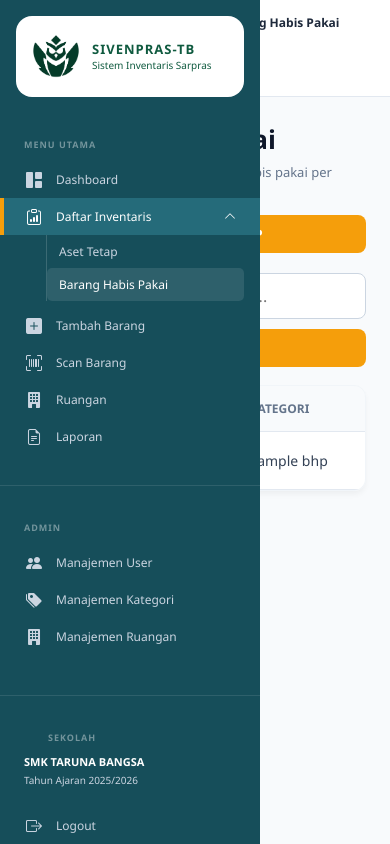
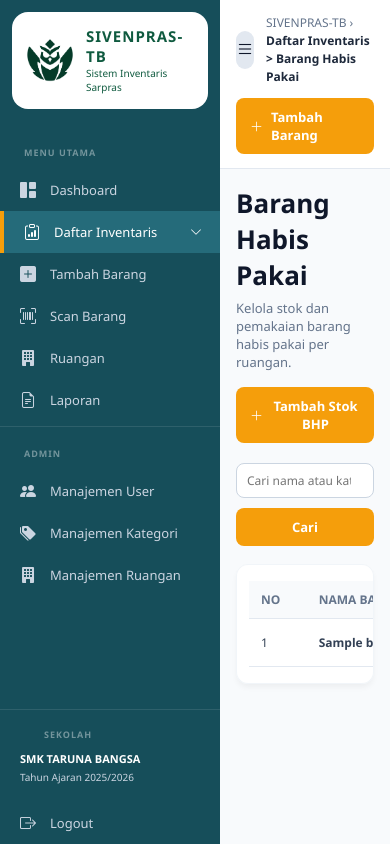
Before and after one commit to IjlalRifan99/sivenpras, a PHP site: page /daftar-bhp.php in a window 390 px wide. Run offline with PHP 8.4, Linux system fonts and the light colour scheme; the visitor is signed in with stand-in values (Sample User, id 1); tables that the repository leaves empty or names only in its code hold one stand-in row (values such as "Sample post"); some libraries are stand-ins or nearby versions.

Commit message:
responsif dan sidebar

```diff
--- /dev/null
+++ b/assets/css/media.css
@@ -0,0 +1,240 @@
+:root {
+    --sidebar-width: 260px;
+}
+
+@media (max-width: 1200px) {
+    .main-content {
+        margin-left: 240px;
+        width: calc(100% - 240px);
+    }
+
+    .stats-grid,
+    .card-stats-grid {
+        grid-template-columns: repeat(3, minmax(0, 1fr));
+    }
+
+    .dashboard-container {
+        padding: 22px !important;
+    }
+
+    .stat-card,
+    .widget-card,
+    .table-container {
+        padding: 16px !important;
+    }
+
+    .stat-card h2 {
+        font-size: 24px !important;
+    }
+
+    table th,
+    table td {
+        padding: 10px 12px !important;
+        font-size: 12px !important;
+    }
+
+    .filter-container {
+        padding: 12px !important;
+        gap: 8px !important;
+    }
+
+    .search-box-input,
+    .filter-select,
+    select,
+    input[type="text"],
+    input[type="search"] {
+        font-size: 12px !important;
+        padding: 8px 10px !important;
+    }
+}
+
+@media (max-width: 980px) {
+    body {
+        display: flex !important;
+        overflow-x: hidden;
+    }
+
+    .sidebar {
+        position: fixed !important;
+        width: 220px !important;
+        height: 100vh !important;
+        min-height: 100vh !important;
+        overflow-y: auto !important;
+    }
+
+    .main-content {
+        margin-left: 220px !important;
+        width: calc(100% - 220px) !important;
+        min-width: 0 !important;
+    }
+
+    .topbar {
+        padding: 16px 20px !important;
+        flex-wrap: wrap !important;
+        gap: 12px !important;
+    }
+
+    .topbar-actions {
+        width: auto !important;
+        justify-content: flex-end !important;
+    }
+
+    .dashboard-container {
+        padding: 20px !important;
+    }
+
+    .stats-grid,
+    .card-stats-grid {
+        grid-template-columns: repeat(2, minmax(0, 1fr)) !important;
+    }
+
+    .table-container,
+    .room-bhp-table-wrap,
+    .table-responsive,
+    table {
+        overflow-x: auto !important;
+        -webkit-overflow-scrolling: touch !important;
+    }
+
+    .filter-container {
+        flex-direction: column !important;
+        align-items: stretch !important;
+    }
+
+    .filter-item {
+        width: 100% !important;
+    }
+}
+
+@media (max-width: 640px) {
+    #sidebarToggleBtn {
+        display: flex !important;
+    }
+
+    body {
+        display: block !important;
+    }
+
+    .main-content {
+        margin-left: 220px !important;
+        width: calc(100% - 220px) !important;
+        transition: margin-left 0.25s ease, width 0.25s ease !important;
+    }
+
+    .sidebar {
+        position: fixed !important;
+        width: 220px !important;
+        transition: width 0.25s ease, transform 0.25s ease !important;
+    }
+
+    body.mobile-sidebar-collapsed .sidebar {
+        width: 76px !important;
+    }
+
+    body.mobile-sidebar-collapsed .main-content {
+        margin-left: 76px !important;
+        width: calc(100% - 76px) !important;
+    }
+
+    body.mobile-sidebar-collapsed .sidebar .brand-text,
+    body.mobile-sidebar-collapsed .sidebar .menu-label,
+    body.mobile-sidebar-collapsed .sidebar .menu-text,
+    body.mobile-sidebar-collapsed .sidebar .sidebar-footer,
+    body.mobile-sidebar-collapsed .sidebar .logout-item .menu-text {
+        display: none !important;
+    }
+
+    body.mobile-sidebar-collapsed .sidebar .sidebar-brand {
+        justify-content: center !important;
+        padding: 12px 8px !important;
+    }
+
+    body.mobile-sidebar-collapsed .sidebar .menu-item {
+        justify-content: center !important;
+        padding-left: 0 !important;
+        padding-right: 0 !important;
+    }
+
+    body.mobile-sidebar-collapsed .sidebar .menu-item .menu-left {
+        gap: 0 !important;
+        justify-content: center !important;
+        width: 100% !important;
+    }
+
+    body.mobile-sidebar-collapsed .sidebar .inventory-menu-group .inventory-menu-chevron {
+        display: none !important;
+    }
+
+    body.mobile-sidebar-collapsed .sidebar .inventory-submenu {
+        display: none !important;
+    }
+
+    .sidebar-brand {
+        margin: 12px !important;
+        padding: 14px !important;
+    }
+
+    .brand-text h2 {
+        font-size: 15px !important;
+    }
+
+    .brand-text p {
+        font-size: 10px !important;
+    }
+
+    .menu-item {
+        padding: 12px 18px !important;
+        font-size: 13px !important;
+    }
+
+    .sidebar-footer {
+        padding: 18px 20px !important;
+    }
+
+    .dashboard-container {
+        padding: 16px !important;
+    }
+
+    .stats-grid,
+    .card-stats-grid {
+        grid-template-columns: 1fr !important;
+        gap: 16px !important;
+    }
+
+    .topbar {
+        padding: 14px 16px !important;
+    }
+
+    .breadcrumb {
+        font-size: 12px !important;
+        line-height: 1.5 !important;
+    }
+
+    .btn-primary {
+        padding: 10px 14px !important;
+        font-size: 13px !important;
+    }
+
+    .widget-card,
+    .table-container {
+        padding: 16px 12px !important;
+        border-radius: 12px !important;
+    }
+
+    .page-header h1 {
+        font-size: 24px !important;
+    }
+
+    .page-header p {
+        font-size: 13px !important;
+    }
+
+    .inventory-menu-group .inventory-submenu {
+        position: static !important;
+        left: auto !important;
+        top: auto !important;
+        margin-left: 18px !important;
+        margin-right: 12px !important;
+        box-shadow: none !important;
+    }
+}
--- a/assets/css/style.css
+++ b/assets/css/style.css
@@ -269,6 +269,12 @@ canvas {
 }
 
 /* RESPONSIVE GLOBAL */
+@media (max-width: 1200px) {
+    .stats-grid {
+        grid-template-columns: repeat(3, minmax(0, 1fr));
+    }
+}
+
 @media (max-width: 980px) {
     body {
         display: block;
@@ -309,12 +315,13 @@ canvas {
         grid-template-columns: 1fr;
     }
 
+    .table-container,
+    .room-bhp-table-wrap,
     .inventory-table,
-    .detail-modal-table {
-        display: block;
-        width: 100%;
+    .detail-modal-table,
+    .table-responsive {
         overflow-x: auto;
-        white-space: nowrap;
+        -webkit-overflow-scrolling: touch;
     }
 }
 
@@ -393,4 +400,12 @@ canvas {
     .card-stats-grid {
         grid-template-columns: repeat(2, minmax(0, 1fr));
     }
+
+    .table-container,
+    .room-bhp-table-wrap,
+    .inventory-table,
+    .detail-modal-table {
+        margin-left: -2px;
+        margin-right: -2px;
+    }
 }
--- a/includes/header.php
+++ b/includes/header.php
@@ -11,6 +11,7 @@ $user_role = strtolower($_SESSION['role'] ?? '');
     <title>SIVENPRAS - <?= htmlspecialchars($page_title); ?></title>
     <link rel="stylesheet" href="assets/css/style.css">
     <link rel="stylesheet" href="assets/css/main.css">
+    <link rel="stylesheet" href="assets/css/media.css">
     <link rel="stylesheet" href="https://cdn.jsdelivr.net/npm/bootstrap-icons@1.11.3/font/bootstrap-icons.min.css">
     <script src="https://cdnjs.cloudflare.com/ajax/libs/qrcodejs/1.0.0/qrcode.min.js"></script>
     <script src="https://cdn.jsdelivr.net/npm/jsqr@1.4.0/dist/jsQR.min.js"></script>
@@ -21,8 +22,13 @@ $user_role = strtolower($_SESSION['role'] ?? '');
 
 <main class="main-content">
     <header class="topbar">
-        <div class="breadcrumb">
-            SIVENPRAS-TB &rsaquo; <span><?= htmlspecialchars($breadcrumb); ?></span>
+        <div style="display:flex; align-items:center; gap:12px;">
+            <button id="sidebarToggleBtn" type="button" aria-label="Toggle sidebar" style="border:none; background:#e2e8f0; color:#0f172a; width:38px; height:38px; border-radius:10px; cursor:pointer; display:none; align-items:center; justify-content:center; font-size:18px;">
+                <i class="bi bi-list"></i>
+            </button>
+            <div class="breadcrumb">
+                SIVENPRAS-TB &rsaquo; <span><?= htmlspecialchars($breadcrumb); ?></span>
+            </div>
         </div>
 
         <?php if ($user_role !== 'kepala_sekolah'): ?>
--- a/includes/sidebar.php
+++ b/includes/sidebar.php
@@ -15,20 +15,122 @@ $user_role = strtolower($_SESSION['role'] ?? '');
         top: 0;
         left: 0;
         height: 100vh;
-        /* Tambahkan scroll otomatis agar isi tidak terpotong saat di-zoom tinggi */
-    .inventory-menu-group { margin: 0; }
-    .inventory-menu-group > summary { list-style: none; display: flex; justify-content: space-between; align-items: center; cursor: pointer; }
-    .inventory-menu-group > summary::-webkit-details-marker { display: none; }
-    .inventory-menu-chevron { font-size: 12px; transition: transform .2s ease; }
-    .inventory-menu-group[open] .inventory-menu-chevron { transform: rotate(180deg); }
-    .inventory-submenu { margin: 0 16px 6px 46px; border-left: 1px solid rgba(255,255,255,.16); }
-    .inventory-submenu-item { display: block; padding: 8px 12px; color: var(--text-sidebar); font-size: 12px; text-decoration: none; border-radius: 5px; }
-    .inventory-submenu-item:hover, .inventory-submenu-item.active { background: rgba(255,255,255,.1); color: #fff; }
-        overflow-y: auto;
+        overflow-y: visible;
         z-index: 1000;
+        transition: width 0.25s ease, left 0.25s ease;
     }
 
-    /* Duplikasi .sidebar-brand digabung jadi satu */
+    .sidebar.collapsed {
+        width: 82px;
+    }
+
+    .sidebar.collapsed .brand-text,
+    .sidebar.collapsed .menu-label,
+    .sidebar.collapsed .menu-text,
+    .sidebar.collapsed .sidebar-footer,
+    .sidebar.collapsed .logout-item .menu-text {
+        display: none;
+    }
+
+    .sidebar.collapsed .sidebar-brand {
+        justify-content: center;
+        padding: 12px 8px;
+    }
+
+    .sidebar.collapsed .menu-item {
+        justify-content: center;
+        padding-left: 0;
+        padding-right: 0;
+    }
+
+    .sidebar.collapsed .menu-item .menu-left {
+        gap: 0;
+    }
+
+    .sidebar.collapsed .menu-item.active {
+        border-left: none;
+        padding-left: 0;
+    }
+
+    .sidebar.collapsed .inventory-menu-group .inventory-menu-chevron {
+        display: none;
+    }
+
+    .sidebar.collapsed .inventory-submenu {
+        display: none !important;
+    }
+
+    .sidebar.collapsed .sidebar-footer {
+        display: none;
+    }
+
+    .sidebar.collapsed .menu-item,
+    .sidebar.collapsed .inventory-menu-group > .menu-item {
+        padding-top: 12px;
+        padding-bottom: 12px;
+    }
+
+    .sidebar-menu {
+        padding: 10px 0 0;
+        display: flex;
+        flex-direction: column;
+        position: relative;
+    }
+
+    /* Styling Dropdown Inventaris Menjadi Pop-up di Samping */
+    .inventory-menu-group {
+        position: relative;
+        margin: 0;
+    }
+
+    .inventory-menu-group > .menu-item {
+        cursor: pointer;
+    }
+
+    .inventory-menu-chevron {
+        font-size: 12px;
+        transition: transform .2s ease;
+    }
+
+    .inventory-menu-group.open .inventory-menu-chevron {
+        transform: rotate(180deg);
+    }
+
+    /* Kotak Pop-up Submenu di Samping Kanan (Menimpa Konten) */
+    .inventory-submenu {
+        display: none;
+        position: absolute;
+        left: 245px;
+        top: 0;
+        min-width: 180px;
+        background-color: var(--primary-dark);
+        box-shadow: 0 8px 24px rgba(0, 0, 0, 0.4);
+        border-radius: 8px;
+        padding: 6px;
+        z-index: 9999;
+        border: 1px solid rgba(255, 255, 255, 0.15);
+    }
+
+    .inventory-menu-group.open .inventory-submenu {
+        display: block;
+    }
+
+    .inventory-submenu-item {
+        display: block;
+        padding: 8px 12px;
+        color: var(--text-sidebar);
+        font-size: 12px;
+        text-decoration: none;
+        border-radius: 5px;
+        white-space: nowrap;
+    }
+    .inventory-submenu-item:hover,
+    .inventory-submenu-item.active {
+        background: rgba(255, 255, 255, 0.1);
+        color: #fff;
+    }
+
+    /* Sidebar Brand */
     .sidebar-brand {
         display: flex;
         align-items: center;
@@ -40,7 +142,6 @@ $user_role = strtolower($_SESSION['role'] ?? '');
         color: var(--brand-green);
         border-bottom: 1px solid rgba(255, 255, 255, 0.1);
         flex-shrink: 0;
-        /* Mencegah logo terkikis saat zoom */
     }
 
     .brand-icon {
@@ -68,7 +169,6 @@ $user_role = strtolower($_SESSION['role'] ?? '');
         color: var(--brand-green);
     }
 
-    /* Menggunakan clamp() agar teks h2 tidak meledak ukurannya saat zoom */
     .brand-text h2 {
         font-size: clamp(13px, 1vw, 16px);
         letter-spacing: 1px;
@@ -78,14 +178,6 @@ $user_role = strtolower($_SESSION['role'] ?? '');
     .brand-text p {
         font-size: clamp(10px, 0.75vw, 11px);
         color: var(--text-sidebar);
-    }
-
-    .sidebar-menu {
-        padding: 10px 0 0;
-        flex: 1 1 auto;
-        display: flex;
-        flex-direction: column;
-        min-height: 0;
     }
 
     .menu-label {
@@ -123,19 +215,11 @@ $user_role = strtolower($_SESSION['role'] ?? '');
         width: 20px;
         line-height: 1;
         color: inherit;
+        flex-shrink: 0;
     }
 
-    .mini-icon {
-        font-size: 12px;
-        opacity: 0.8;
-    }
-
-    .icon-inline {
-        display: inline-flex;
-        align-items: center;
-        justify-content: center;
-        font-size: 16px;
-        line-height: 1;
+    .menu-text {
+        white-space: nowrap;
     }
 
     .menu-item:hover {
@@ -149,19 +233,11 @@ $user_role = strtolower($_SESSION['role'] ?? '');
         padding-left: 20px;
     }
 
-    .badge {
-        background-color: rgba(255, 255, 255, 0.15);
-        padding: 2px 8px;
-        border-radius: 20px;
-        font-size: 10px;
-        font-weight: 700;
-    }
-
     .sidebar-footer {
         padding: 20px 24px;
         border-top: 1px solid rgba(255, 255, 255, 0.1);
+        margin-top: auto;
         flex-shrink: 0;
-        /* Menjaga footer tidak terdorong keluar screen */
     }
 
     .sidebar-footer h4 {
@@ -175,7 +251,7 @@ $user_role = strtolower($_SESSION['role'] ?? '');
     }
 </style>
 
-<aside class="sidebar">
+<aside class="sidebar" id="mainSidebar">
     <div class="sidebar-brand">
         <div class="brand-icon">
             <img src="assets/img/logotb.png" alt="SIVENPRAS-TB Logo" class="brand-logo">
@@ -186,78 +262,170 @@ $user_role = strtolower($_SESSION['role'] ?? '');
         </div>
     </div>
 
+    <!-- Menu Utama -->
     <nav class="sidebar-menu">
         <div class="menu-label">Menu Utama</div>
         <a href="index.php" class="menu-item <?= ($active_page ?? '') == 'dashboard' ? 'active' : ''; ?>">
             <div class="menu-left">
-                <i class="bi bi-grid-1x2-fill menu-icon"></i> Dashboard
+                <i class="bi bi-grid-1x2-fill menu-icon"></i>
+                <span class="menu-text">Dashboard</span>
             </div>
         </a>
 
-        <details class="inventory-menu-group" <?= in_array(($active_page ?? ''), ['inventaris', 'bhp'], true) ? 'open' : ''; ?>>
-            <summary class="menu-item <?= in_array(($active_page ?? ''), ['inventaris', 'bhp'], true) ? 'active' : ''; ?>">
-                <div class="menu-left"><i class="bi bi-clipboard-data menu-icon"></i> Daftar Inventaris</div>
+        <!-- Dropdown Pop-up ke Samping -->
+        <div class="inventory-menu-group" id="inventoryDropdown">
+            <a href="daftar-inventaris.php" class="menu-item <?= in_array(($active_page ?? ''), ['inventaris', 'bhp'], true) ? 'active' : ''; ?>" id="inventoryToggle">
+                <div class="menu-left">
+                    <i class="bi bi-clipboard-data menu-icon"></i>
+                    <span class="menu-text">Daftar Inventaris</span>
+                </div>
                 <i class="bi bi-chevron-down inventory-menu-chevron"></i>
-            </summary>
+            </a>
             <div class="inventory-submenu">
                 <a href="daftar-inventaris.php" class="inventory-submenu-item <?= ($active_page ?? '') == 'inventaris' ? 'active' : ''; ?>">Aset Tetap</a>
                 <a href="daftar-bhp.php" class="inventory-submenu-item <?= ($active_page ?? '') == 'bhp' ? 'active' : ''; ?>">Barang Habis Pakai</a>
             </div>
-        </details>
+        </div>
+
         <?php if($user_role !== 'kepala_sekolah'): ?>
         <a href="tambah-barang.php" class="menu-item <?= ($active_page ?? '') == 'tambah-barang' ? 'active' : ''; ?>">
             <div class="menu-left">
-                <i class="bi bi-plus-square-fill menu-icon"></i> Tambah Barang
+                <i class="bi bi-plus-square-fill menu-icon"></i>
+                <span class="menu-text">Tambah Barang</span>
             </div>
         </a>
         <?php endif; ?>
+
         <a href="scan-barcode.php" class="menu-item <?= ($active_page ?? '') == 'scan-barcode' ? 'active' : ''; ?>">
             <div class="menu-left">
-                <i class="bi bi-upc-scan menu-icon"></i> Scan Barang</div>
+                <i class="bi bi-upc-scan menu-icon"></i>
+                <span class="menu-text">Scan Barang</span>
+            </div>
         </a>
 
         <a href="ruangan.php" class="menu-item <?= ($active_page ?? '') == 'ruangan' ? 'active' : ''; ?>">
             <div class="menu-left">
-                <i class="bi bi-building-fill menu-icon"></i> Ruangan
+                <i class="bi bi-building-fill menu-icon"></i>
+                <span class="menu-text">Ruangan</span>
             </div>
         </a>
 
         <a href="laporan.php" class="menu-item <?= ($active_page ?? '') == 'laporan' ? 'active' : ''; ?>">
             <div class="menu-left">
-                <i class="bi bi-file-earmark-text menu-icon"></i> Laporan
+                <i class="bi bi-file-earmark-text menu-icon"></i>
+                <span class="menu-text">Laporan</span>
             </div>
         </a>
     </nav>
 
-    <nav <?php if($user_role === 'admin'): ?> class="sidebar-menu" style="margin-bottom:20px; margin-top: 10px; border-top: 1px solid rgba(255,255,255,0.1); padding-top: 20px;">
+    <!-- Menu Admin -->
+    <?php if($user_role === 'admin'): ?>
+    <nav class="sidebar-menu" style="border-top: 1px solid rgba(255,255,255,0.1); padding-top: 5px; margin-top: 5px;">
         <div class="menu-label">Admin</div>
         <a href="manajemen-user.php" class="menu-item <?= ($active_page ?? '') == 'user' ? 'active' : ''; ?>">
             <div class="menu-left">
-                <i class="bi bi-people-fill menu-icon"></i> Manajemen User
+                <i class="bi bi-people-fill menu-icon"></i>
+                <span class="menu-text">Manajemen User</span>
             </div>
         </a>
         <a href="manajemen-kategori.php" class="menu-item <?= ($active_page ?? '') == 'kategori' ? 'active' : ''; ?>">
             <div class="menu-left">
-                <i class="bi bi-tags-fill menu-icon"></i> Manajemen Kategori
+                <i class="bi bi-tags-fill menu-icon"></i>
+                <span class="menu-text">Manajemen Kategori</span>
             </div>
         </a>
         <a href="manajemen-ruangan.php" class="menu-item <?= ($active_page ?? '') == 'manajemen-ruangan' ? 'active' : ''; ?>">
             <div class="menu-left">
-                <i class="bi bi-building-fill menu-icon"></i> Manajemen Ruangan
+                <i class="bi bi-building-fill menu-icon"></i>
+                <span class="menu-text">Manajemen Ruangan</span>
             </div>
         </a>
     </nav>
-        <?php endif; ?>
+    <?php endif; ?>
 
+    <!-- Footer Sekolah -->
     <div class="sidebar-footer">
-        <div class="menu-label">Sekolah</div>
+        <div class="menu-label" style="margin-top:0;">Sekolah</div>
         <h4>SMK TARUNA BANGSA</h4>
         <p>Tahun Ajaran 2025/2026</p>
     </div>
 
-    <a href="logout.php" class="menu-item logout-item" onclick="return confirm('Apakah Anda yakin ingin keluar?')">
+    <!-- Tombol Logout -->
+    <a href="logout.php" class="menu-item logout-item" onclick="return confirm('Apakah Anda yakin ingin keluar?')" style="padding-bottom: 20px;">
         <div class="menu-left">
-            <i class="bi bi-box-arrow-right menu-icon"></i> Logout
+            <i class="bi bi-box-arrow-right menu-icon"></i>
+            <span class="menu-text">Logout</span>
         </div>
     </a>
 </aside>
+
+<!-- JavaScript Pengondisian Pop-up Tertutup Total Saat Diklik -->
+<script>
+document.addEventListener('DOMContentLoaded', function() {
+    const sidebar = document.getElementById('mainSidebar');
+    const dropdown = document.getElementById('inventoryDropdown');
+    const toggleBtn = document.getElementById('inventoryToggle');
+    const submenuItems = document.querySelectorAll('.inventory-submenu-item');
+
+    if (toggleBtn) {
+        toggleBtn.addEventListener('click', function(e) {
+            const isMobileCollapsed = window.innerWidth <= 640 && document.body.classList.contains('mobile-sidebar-collapsed');
+
+            if (isMobileCollapsed) {
+                return true;
+            }
+
+            if (sidebar && sidebar.classList.contains('collapsed')) {
+                return;
+            }
+
+            e.preventDefault();
+            e.stopPropagation();
+            dropdown.classList.toggle('open');
+        });
+    }
+
+    submenuItems.forEach(item => {
+        item.addEventListener('click', function() {
+            dropdown.classList.remove('open');
+        });
+    });
+
+    document.addEventListener('click', function(event) {
+        if (dropdown && !dropdown.contains(event.target)) {
+            dropdown.classList.remove('open');
+        }
+    });
+
+    const sidebarToggleBtn = document.getElementById('sidebarToggleBtn');
+    if (sidebarToggleBtn && sidebar) {
+        const applyMobileSidebarState = () => {
+            const isMobile = window.innerWidth <= 640;
+            const body = document.body;
+
+            if (!isMobile) {
+                body.classList.remove('mobile-sidebar-collapsed');
+                sidebar.classList.remove('mobile-collapsed');
+                sidebar.classList.remove('collapsed');
+                return;
+            }
+        };
+
+        sidebarToggleBtn.addEventListener('click', function() {
+            if (window.innerWidth > 640) {
+                return;
+            }
+
+            document.body.classList.toggle('mobile-sidebar-collapsed');
+            const isCollapsed = document.body.classList.contains('mobile-sidebar-collapsed');
+            sidebar.classList.toggle('mobile-collapsed', isCollapsed);
+            sidebar.classList.toggle('collapsed', isCollapsed);
+        });
+
+        window.addEventListener('resize', function() {
+            applyMobileSidebarState();
+        });
+        applyMobileSidebarState();
+    }
+});
+</script>
```
